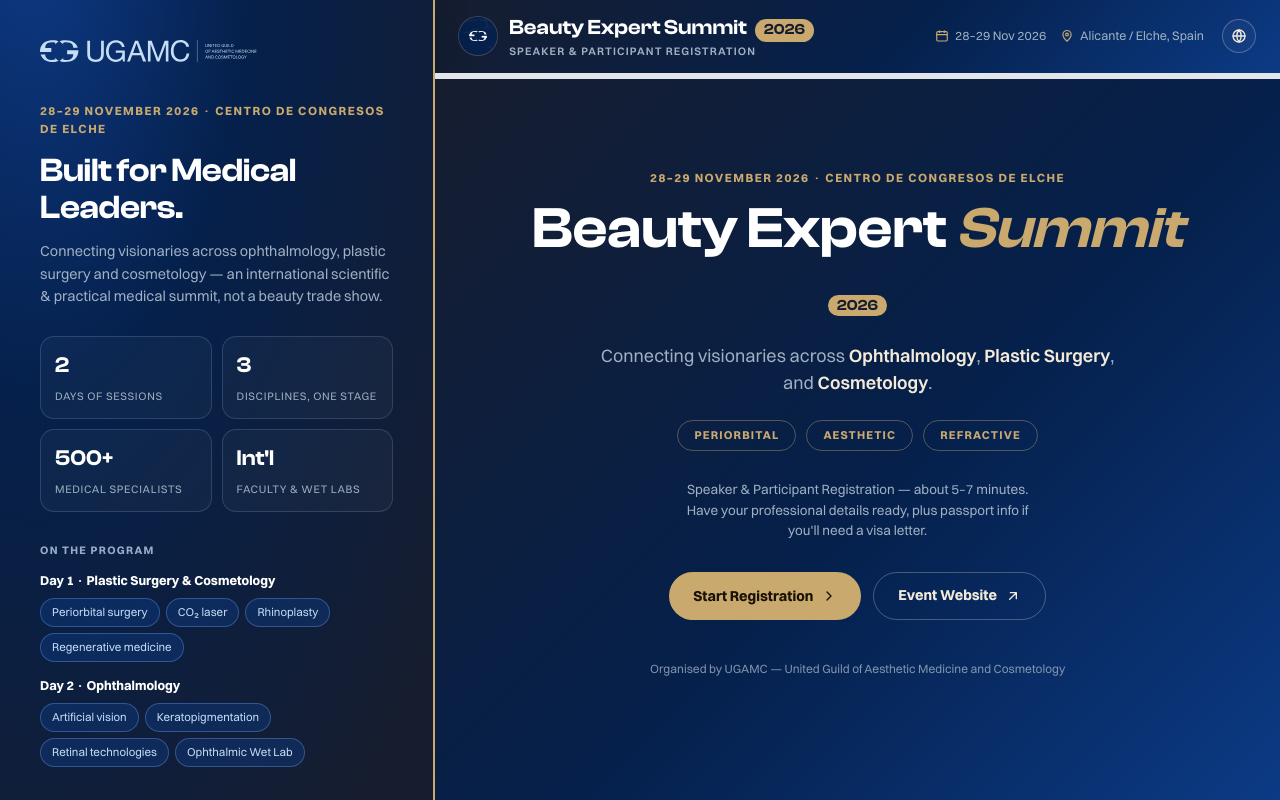
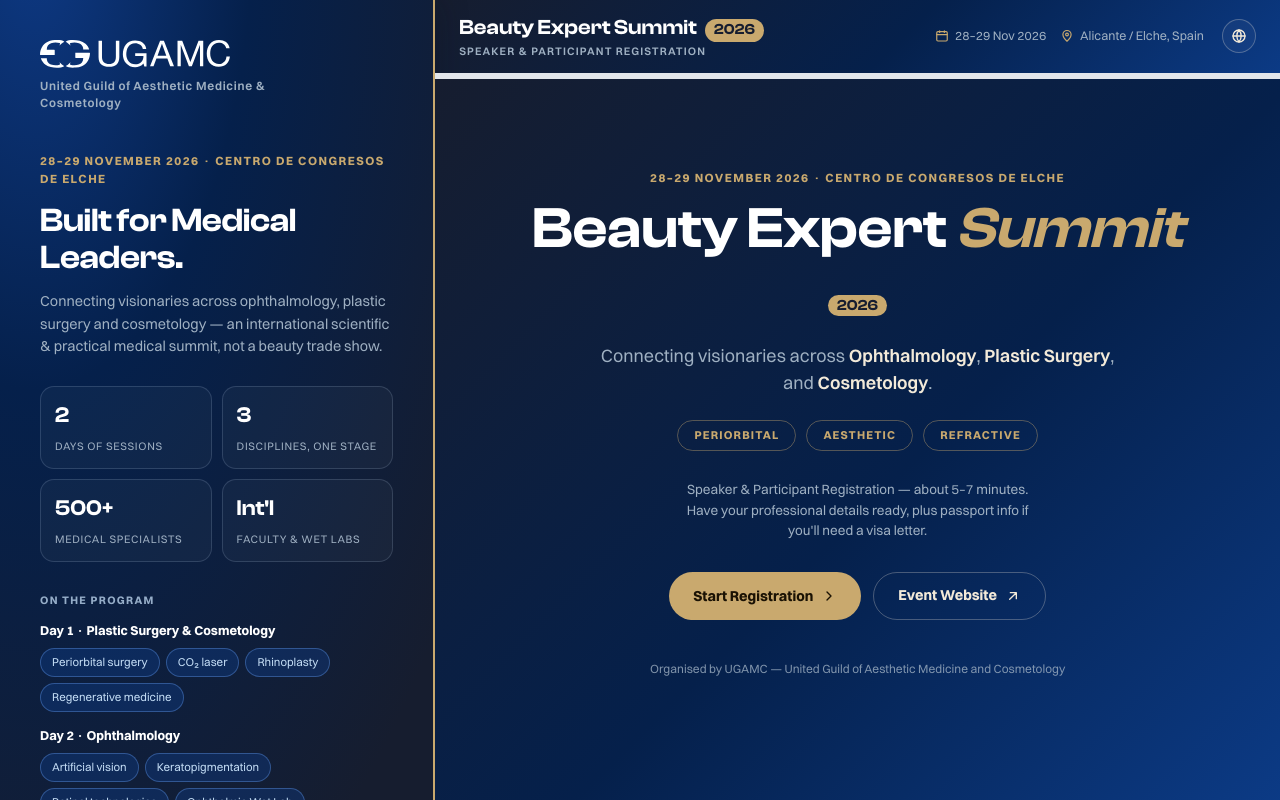
Before and after one commit to post229/bes26form, a plain HTML site: page index.html in a window 1280 px wide. Drawn offline with Linux system fonts and the light colour scheme.

Commit message:
Make promo panel logo caption readable, drop header avatar icon
Swap the full lockup (which baked its tagline in at an illegibly
small size) for the primary icon+wordmark logo plus a separately-set
HTML caption sized for readability. Remove the small circular avatar
icon from the top header per feedback — the wordmark alone reads
cleaner there.

```diff
--- a/index.html
+++ b/index.html
@@ -13,7 +13,8 @@
   <aside class="promo-panel" id="promoPanel">
     <div class="promo-inner">
       <div class="promo-logo-row">
-        <img class="promo-logo-full" src="assets/ugamc-logo-full.svg" alt="UGAMC — United Guild of Aesthetic Medicine &amp; Cosmetology">
+        <img class="promo-logo-full" src="assets/logo-white.svg" alt="UGAMC">
+        <span class="promo-logo-caption">United Guild of Aesthetic Medicine &amp; Cosmetology</span>
       </div>
 
       <p class="promo-kicker">28–29 November 2026 · Centro de Congresos de Elche</p>
@@ -97,7 +98,6 @@
 
   <header class="app-header">
     <div class="brand-block">
-      <img class="brand-mark" src="assets/avatar-circle.png" alt="">
       <div class="brand-text">
         <span class="brand-name">Beauty Expert Summit <span class="brand-year">2026</span></span>
         <span class="brand-sub">Speaker &amp; Participant Registration</span>
--- a/styles.css
+++ b/styles.css
@@ -146,14 +146,6 @@ html, body {
   gap: 12px;
 }
 
-.brand-mark {
-  width: 38px;
-  height: 38px;
-  border-radius: 50%;
-  flex-shrink: 0;
-  box-shadow: 0 0 0 1px rgba(255, 255, 255, 0.18);
-}
-
 .brand-text {
   display: flex;
   flex-direction: column;
@@ -272,14 +264,25 @@ html, body {
 
   .promo-logo-row {
     display: flex;
-    align-items: center;
+    flex-direction: column;
+    align-items: flex-start;
+    gap: 10px;
     margin-bottom: 40px;
   }
 
   .promo-logo-full {
-    width: 220px;
+    width: 190px;
     height: auto;
     display: block;
+  }
+
+  .promo-logo-caption {
+    font-size: 12px;
+    font-weight: 600;
+    letter-spacing: 0.06em;
+    color: var(--cream-dim);
+    max-width: 34ch;
+    line-height: 1.4;
   }
 
   .promo-kicker {
@@ -1155,7 +1158,6 @@ body.at-intro .app-footer { display: none; }
 
 @media (max-width: 640px) {
   .app-header { padding: 12px 16px; }
-  .brand-mark { width: 32px; height: 32px; }
   .brand-text .brand-name { font-size: 17px; }
   .brand-year { font-size: 12.5px; padding: 1px 7px; }
   .brand-text .brand-sub { font-size: 10px; }
```
